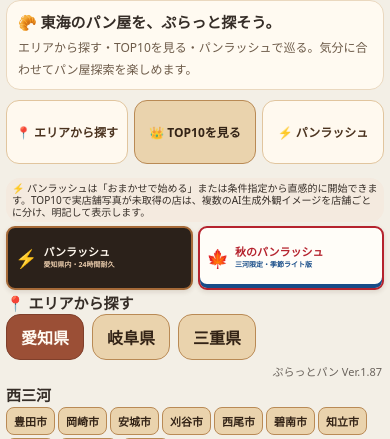
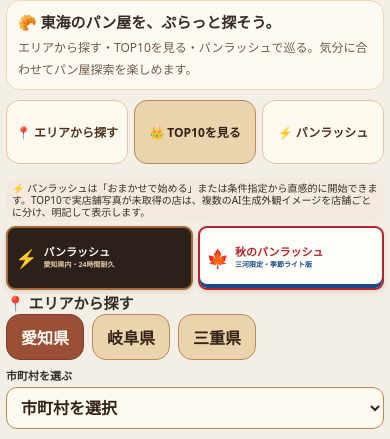
Before and after one commit to shoheikanaya-wq/tokai-pan-map, a plain HTML site: page new-pan.html in a window 390 px wide. Both pictures are taken after a click on the button "愛知県". Shown: the part 405-844 px from the top of the page. Drawn offline with Linux system fonts and the light colour scheme.

Commit message:
ui: compact municipality selection on new-pan mobile

```diff
--- a/new-pan.html
+++ b/new-pan.html
@@ -645,7 +645,7 @@ button,.back,.detail-action,.review-trigger{
 
 .new-pan-nav{display:flex;align-items:center;justify-content:center;gap:8px;flex-wrap:wrap;margin-top:9px;font-size:13px}.new-pan-nav a{color:inherit;font-weight:800;text-decoration:none}.new-pan-back{display:inline-flex;align-items:center;min-height:42px;margin-top:10px;padding:8px 15px;border-radius:999px;background:#fff;color:#6b431f;text-decoration:none;font-weight:800;border:1px solid #d8c2a8;box-shadow:0 2px 7px #00000012}.new-pan-back:focus-visible,.new-pan-nav a:focus-visible{outline:3px solid #7a4b20;outline-offset:3px}@media(max-width:600px){.new-pan-nav{font-size:12px}.new-pan-back{min-height:44px;padding:9px 16px}}
 .new-pan-intro{margin:10px 0 12px;padding:12px 14px;border:1px solid #ead8bf;border-radius:14px;background:#fffaf1}.new-pan-intro strong{display:block;font-size:16px;margin-bottom:3px}.new-pan-intro span{font-size:12px;line-height:1.45;color:#6d5b49}.new-pan-section-title{margin:16px 0 8px;font-size:17px}.new-pan-version{font-size:11px;opacity:.72;text-align:right;margin:3px 2px 8px}@media(max-width:600px){.new-pan-intro{margin:8px 0 10px;padding:10px 11px}.new-pan-intro strong{font-size:15px}.new-pan-section-title{margin:13px 0 7px;font-size:16px}}
-.new-pan-quick{display:grid;grid-template-columns:repeat(3,minmax(0,1fr));gap:8px;margin:10px 0 14px}.new-pan-quick a,.new-pan-quick button{min-width:0;min-height:54px;border:1px solid #e1c59e;border-radius:13px;background:#fff9ef;color:#4b331f;text-decoration:none;font:inherit;font-weight:800;display:flex;align-items:center;justify-content:center;text-align:center;padding:8px;cursor:pointer}.new-pan-quick a:focus-visible,.new-pan-quick button:focus-visible{outline:3px solid #7a4b20;outline-offset:2px}@media(max-width:600px){.new-pan-quick{gap:6px}.new-pan-quick a,.new-pan-quick button{font-size:12px;min-height:50px;padding:6px}}
+.new-pan-quick{display:grid;grid-template-columns:repeat(3,minmax(0,1fr));gap:8px;margin:10px 0 14px}.new-pan-quick a,.new-pan-quick button{min-width:0;min-height:54px;border:1px solid #e1c59e;border-radius:13px;background:#fff9ef;color:#4b331f;text-decoration:none;font:inherit;font-weight:800;display:flex;align-items:center;justify-content:center;text-align:center;padding:8px;cursor:pointer}.new-pan-quick a:focus-visible,.new-pan-quick button:focus-visible{outline:3px solid #7a4b20;outline-offset:2px}.mobile-city-picker{display:none;margin:7px 0 10px}.mobile-city-picker label{display:block;font-size:11px;font-weight:800;margin-bottom:4px}.mobile-city-picker select{width:100%;min-height:42px;border:1px solid #b98a55;border-radius:11px;background:#fffaf1;color:#332316;font:inherit;font-weight:800;padding:8px 10px}@media(max-width:600px){.new-pan-quick{gap:6px}.new-pan-quick a,.new-pan-quick button{font-size:12px;min-height:50px;padding:6px}.mobile-city-picker{display:block}#aichiPanel .cities,#gifuPanel .cities,#miePanel .cities{display:none}}
 </style></head>
 <body><header><h1 id="appTitle" style="cursor:pointer;">🥐 ぷらっとパン</h1><div class="sub">市町村から、おいしいパン屋を探す</div><nav class="new-pan-nav" aria-label="現在位置"><a href="index.html">ぷらっと東海</a><span aria-hidden="true">›</span><strong aria-current="page">ぷらっとパン</strong></nav><a class="new-pan-back" href="index.html" aria-label="ぷらっと東海のホームへ戻る">← ぷらっと東海へ戻る</a></header><main>
 <section id="home">
@@ -660,7 +660,7 @@ button,.back,.detail-action,.review-trigger{
     </a>
   </div>
 
-  <h2 class="new-pan-section-title">📍 エリアから探す</h2><div class="tabs"><button id="tabAichi" class="active">愛知県</button><button id="tabGifu">岐阜県</button><button id="tabMie">三重県</button></div><div class="new-pan-version">ぷらっとパン Ver.1.87</div><div id="aichiPanel"><h2>西三河</h2><div class="cities"><button id="toyota">豊田市</button><button id="okazaki">岡崎市</button><button id="anjo">安城市</button><button id="kariya">刈谷市</button><button id="nishio">西尾市</button>
+  <h2 class="new-pan-section-title">📍 エリアから探す</h2><div class="tabs"><button id="tabAichi" class="active">愛知県</button><button id="tabGifu">岐阜県</button><button id="tabMie">三重県</button></div><div class="mobile-city-picker"><label for="mobileCitySelect">市町村を選ぶ</label><select id="mobileCitySelect" aria-label="市町村を選択"><option value="">市町村を選択</option></select></div><div class="new-pan-version">ぷらっとパン Ver.1.87</div><div id="aichiPanel"><h2>西三河</h2><div class="cities"><button id="toyota">豊田市</button><button id="okazaki">岡崎市</button><button id="anjo">安城市</button><button id="kariya">刈谷市</button><button id="nishio">西尾市</button>
 <button id="hekinan">碧南市</button>
 <button id="chiryu">知立市</button>
 <button id="takahama">高浜市</button>
@@ -1205,6 +1205,7 @@ function showDetailView(){
 }
 const home=document.querySelector('#home'),ranking=document.querySelector('#ranking'),detail=document.querySelector('#detail'),list=document.querySelector('#list');
 const byId = id => document.getElementById(id);
+const mobileCitySelect=byId('mobileCitySelect');
 const appTitle=byId('appTitle'), rankingTitle=byId('rankingTitle');
 const back=byId('back'), backBottom=byId('backBottom'), back2=byId('back2'), backDetailBottom=byId('backDetailBottom');
 const dname=byId('dname'), daddr=byId('daddr'), drating=byId('drating'), dhours=byId('dhours'), dphone=byId('dphone'), dwebsite=byId('dwebsite'), dmaps=byId('dmaps'), dreviewBtn=byId('dreviewBtn'), dreviewPanel=byId('dreviewPanel'), drank=byId('drank'), dfeatures=byId('dfeatures'), dspecial=byId('dspecial'), drecommend=byId('drecommend'), dclosed=byId('dclosed'), dproduct=byId('dproduct');
@@ -1625,6 +1626,22 @@ currentVisualKey = '';
   }
 }
 
+function refreshMobileCitySelect(){
+  if(!mobileCitySelect) return;
+  const panel=currentPrefecture==='岐阜県'?byId('gifuPanel'):currentPrefecture==='三重県'?byId('miePanel'):byId('aichiPanel');
+  mobileCitySelect.innerHTML='<option value="">市町村を選択</option>';
+  panel?.querySelectorAll('.cities button').forEach(btn=>{
+    const o=document.createElement('option');
+    o.value=btn.id; o.textContent=btn.textContent.trim();
+    mobileCitySelect.appendChild(o);
+  });
+  mobileCitySelect.value='';
+}
+mobileCitySelect?.addEventListener('change',()=>{
+  const btn=byId(mobileCitySelect.value);
+  if(btn) btn.click();
+});
+
 function selectPrefecture(pref){
   currentPrefecture=pref;
   const isAichi=pref==='愛知県', isGifu=pref==='岐阜県', isMie=pref==='三重県';
@@ -1634,10 +1651,12 @@ function selectPrefecture(pref){
   tabAichi.classList.toggle('active',isAichi);
   tabGifu.classList.toggle('active',isGifu);
   tabMie.classList.toggle('active',isMie);
+  refreshMobileCitySelect();
 }
 tabAichi.onclick=()=>selectPrefecture('愛知県');
 tabGifu.onclick=()=>selectPrefecture('岐阜県');
 tabMie.onclick=()=>selectPrefecture('三重県');
+refreshMobileCitySelect();
 
 yokkaichi.onclick=()=>selectCity(yokkaichi,'四日市市');
 kuwana.onclick=()=>selectCity(kuwana,'桑名市');
```
